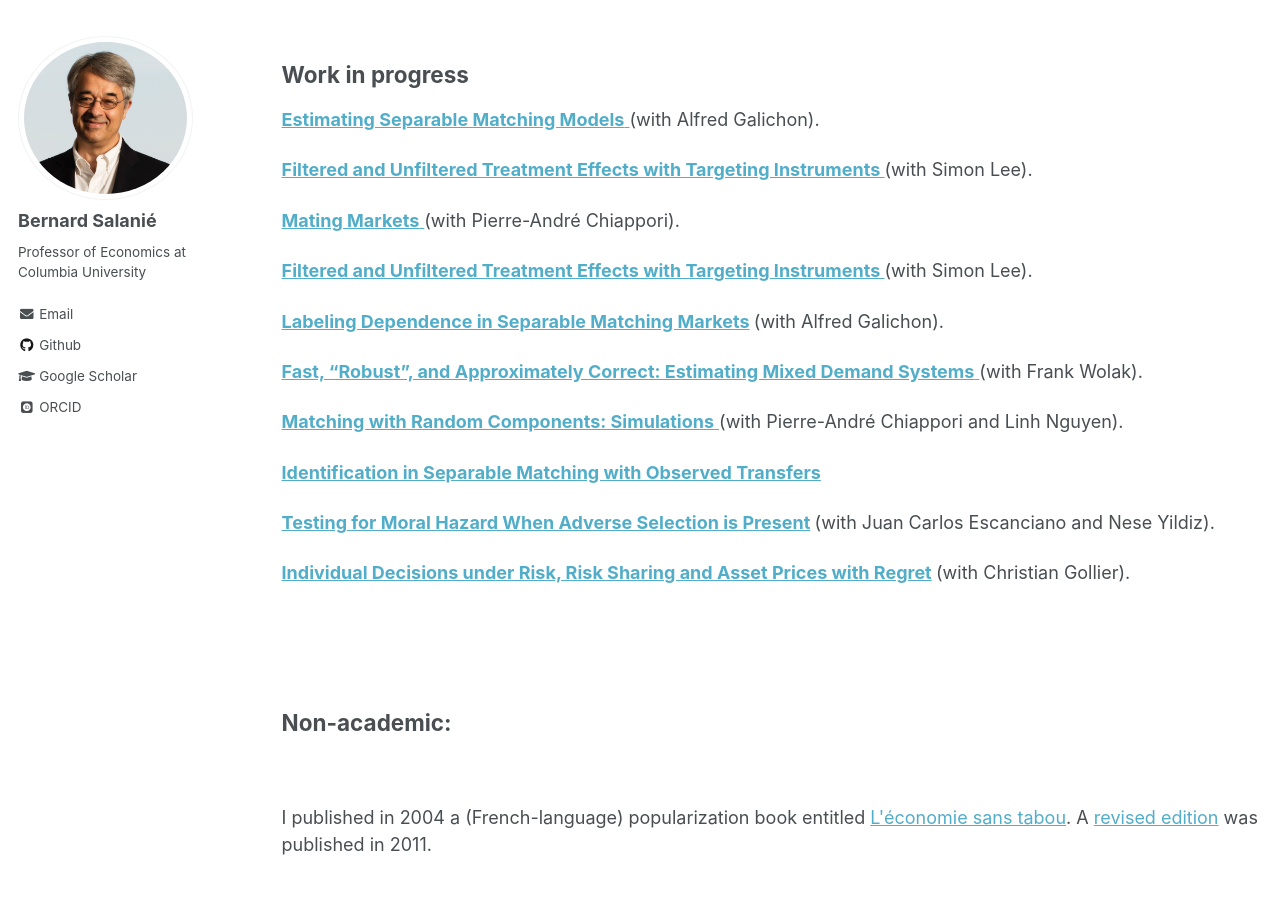
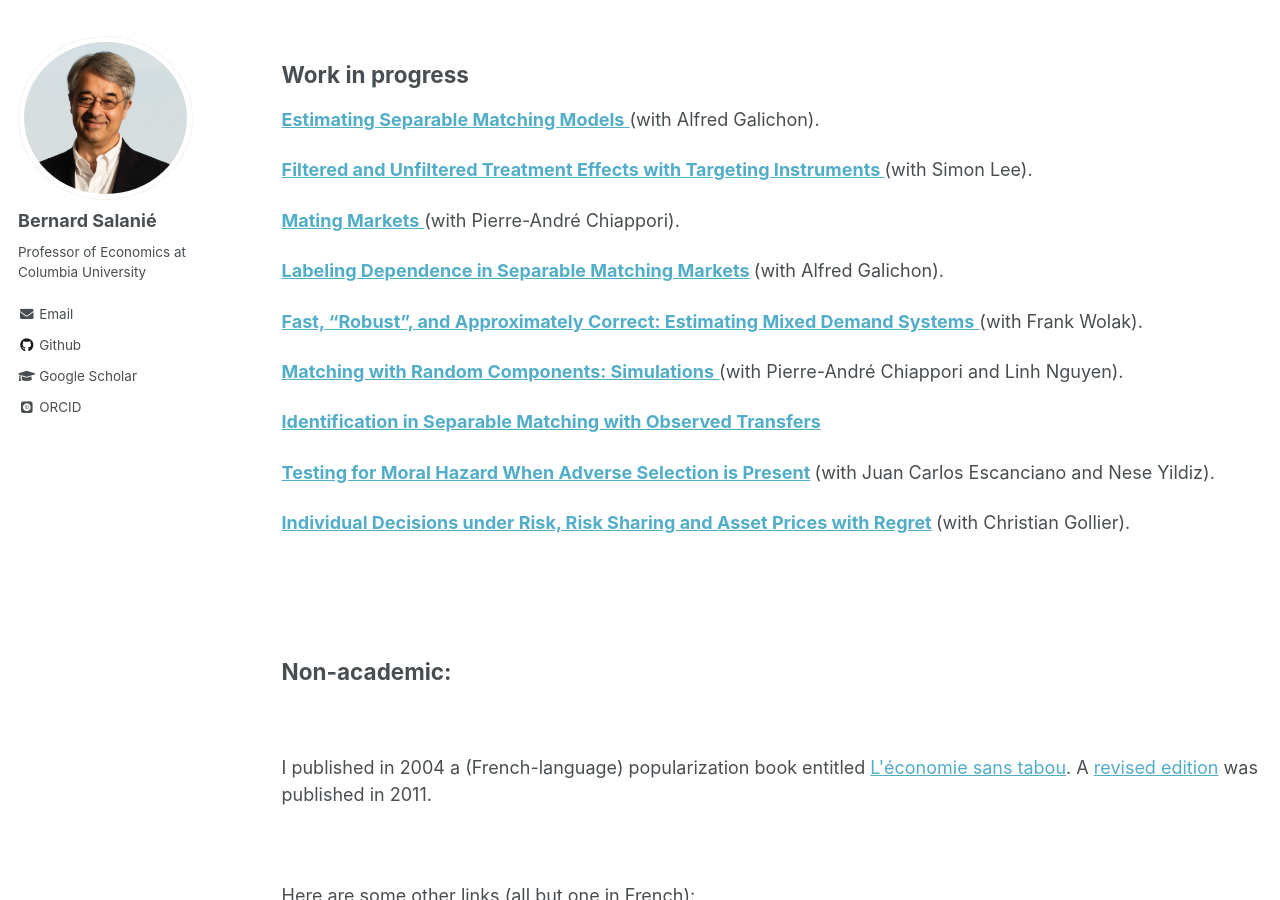
Before and after one commit to bsalanie/bsalanie.github.io, a Jekyll site: the page built from _pages/publications.html, in a window 1280 px wide and 900 px high, scrolled down 5076 px. Built offline with Jekyll 4.4.1, drawn with Linux system fonts in a browser that asks for light colours; some web fonts are replaced.

Commit message:
fixed leesalanie double

```diff
--- a/_pages/publications.html
+++ b/_pages/publications.html
@@ -676,13 +676,6 @@ author_profile: true
     </p>
 
 
-<p class="pubitem">
-        <a href="https://arxiv.org/abs/2007.10432#">
-  <strong>Filtered and Unfiltered Treatment Effects with Targeting Instruments
-</strong>
-  </a>
-(with Simon Lee).
-</p>
 
 <p class="pubitem">
     <strong>
```
Also changed, not shown: Gemfile.lock, 1 other file.
